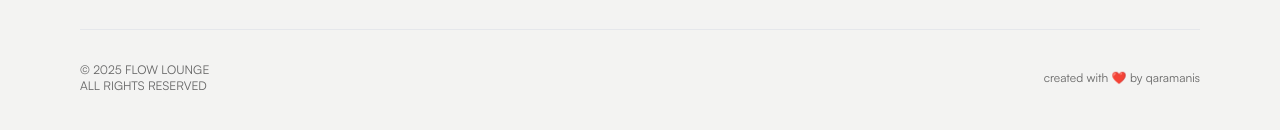
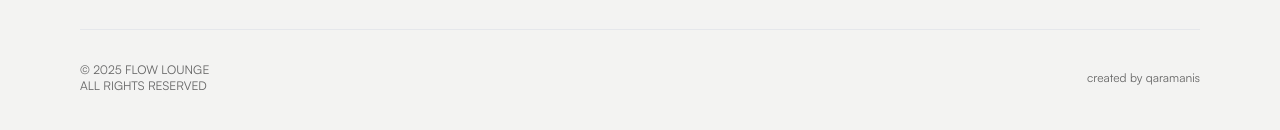
Before and after one commit to qaramanis/flow-lounge, a Next.js app: page / in a window 1280 px wide. Shown: the part 7098-7228 px from the top of the page. Built offline with nearby package versions, Linux system fonts and the light colour scheme.

Commit message:
minor footer update

```diff
--- a/components/landing/footer/footer.tsx
+++ b/components/landing/footer/footer.tsx
@@ -101,7 +101,6 @@ export default function Footer() {
     href: string,
     isExternal?: boolean,
   ) => {
-    // If it's an external link, let the default behavior handle it
     if (
       isExternal ||
       href.startsWith("http://") ||
@@ -110,7 +109,6 @@ export default function Footer() {
       return;
     }
 
-    // If it's just a hash, prevent default
     if (href === "#") {
       e.preventDefault();
       return;
@@ -128,7 +126,6 @@ export default function Footer() {
           immediate: false,
         });
       } else {
-        // Fallback to window.lenis if available
         if (typeof window !== "undefined" && (window as LenisWindow).lenis) {
           (window as LenisWindow).lenis?.scrollTo(0, {
             duration: 1.5,
@@ -136,16 +133,12 @@ export default function Footer() {
             immediate: false,
           });
         } else {
-          // Final fallback to native scroll
           window.scrollTo({ top: 0, behavior: "smooth" });
         }
       }
     } else {
-      // Navigate to the new page and scroll to top
       router.push(href);
 
-      // Ensure the new page starts at the top
-      // Use setTimeout to allow the route change to begin
       setTimeout(() => {
         if (lenis) {
           lenis.scrollTo(0, {
@@ -223,11 +216,11 @@ export default function Footer() {
             ALL RIGHTS RESERVED
           </div>
           <div className="text-xs text-[#666666] text-center md:text-left">
-            created with ❤️ by{" "}
+            created by{" "}
             <Link
               href="https://qaramanis.com"
               target="_blank"
-              rel="noopener noreferrer"
+              rel="noopener"
               className="hover:text-black transition-all ease-in-out duration-300"
             >
               qaramanis
```
